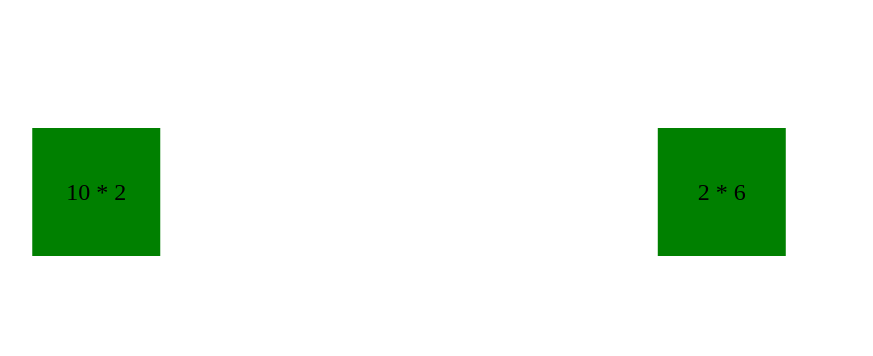
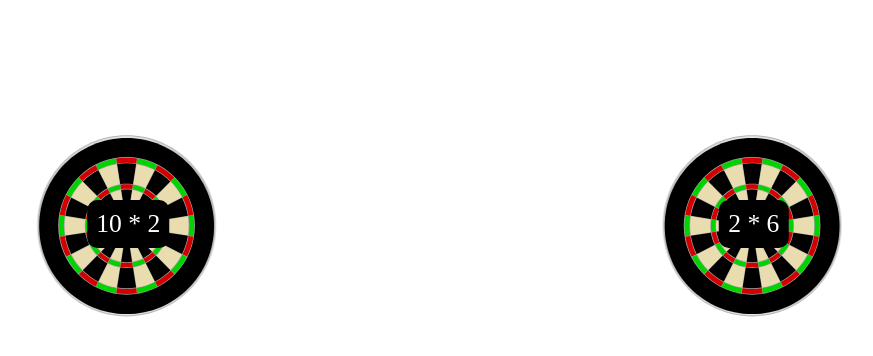
Before and after one commit to jackcooper04/duo-03, a website: page index.html in a window 1280 px wide. Shown: the whole page, without its empty margins (360-1233 px from the left). Drawn offline with nearby package versions, Linux system fonts and the light colour scheme.

Commit message:
Style update on dartboards

```diff
--- a/game.js
+++ b/game.js
@@ -20,7 +20,8 @@ function loadQuestion(question) {
     const newDiv = document.createElement("div");
     newDiv.className = "hiddenQuestionObj";
     // and give it some content
-    const newContent = document.createTextNode(question?.string);
+    const newContent = document.createElement("p");
+    newContent.textContent = question?.string;
     // add the text node to the newly created div
     newDiv.appendChild(newContent);
     // Add needed attributes to Div
@@ -101,12 +102,15 @@ function play(){
         }catch(e){
             // Checks if all questions have finished running and ends game
             if(questionDone == questionCount){
-                endGame();
                 clearInterval(runQuestions);
             }
         }
+    }, 2000)
 
-    }, 2000)
+}
+
+function endRoutine(){
+    let endGameData = endGame();
 
 }
 
--- a/styles.css
+++ b/styles.css
@@ -9,13 +9,24 @@ body{
   .questionObj {
     position: absolute  ;
     display: flex;
-    height: 10vw;
-    width: 10vw;
-    background-color: green;
+    height: 15vw;
+    width: 15vw;
+    max-height: 250px;
+    max-width: 250px;
+    background-image: url('assets/images/dartboard.svg') ;
+    background-size: contain;
     font-size: 3vh;
     align-items: center;
     text-align: center;
     justify-content: space-around;
+
+  }
+  .questionObj p{
+    font-size: 2vw;
+    color: white;
+    background: black;
+    padding: 0.7vw;
+    border-radius: 10px;
   }
 
   .hiddenQuestionObj{
```
Also changed, not shown: assets/images/dartboard.svg (added).
